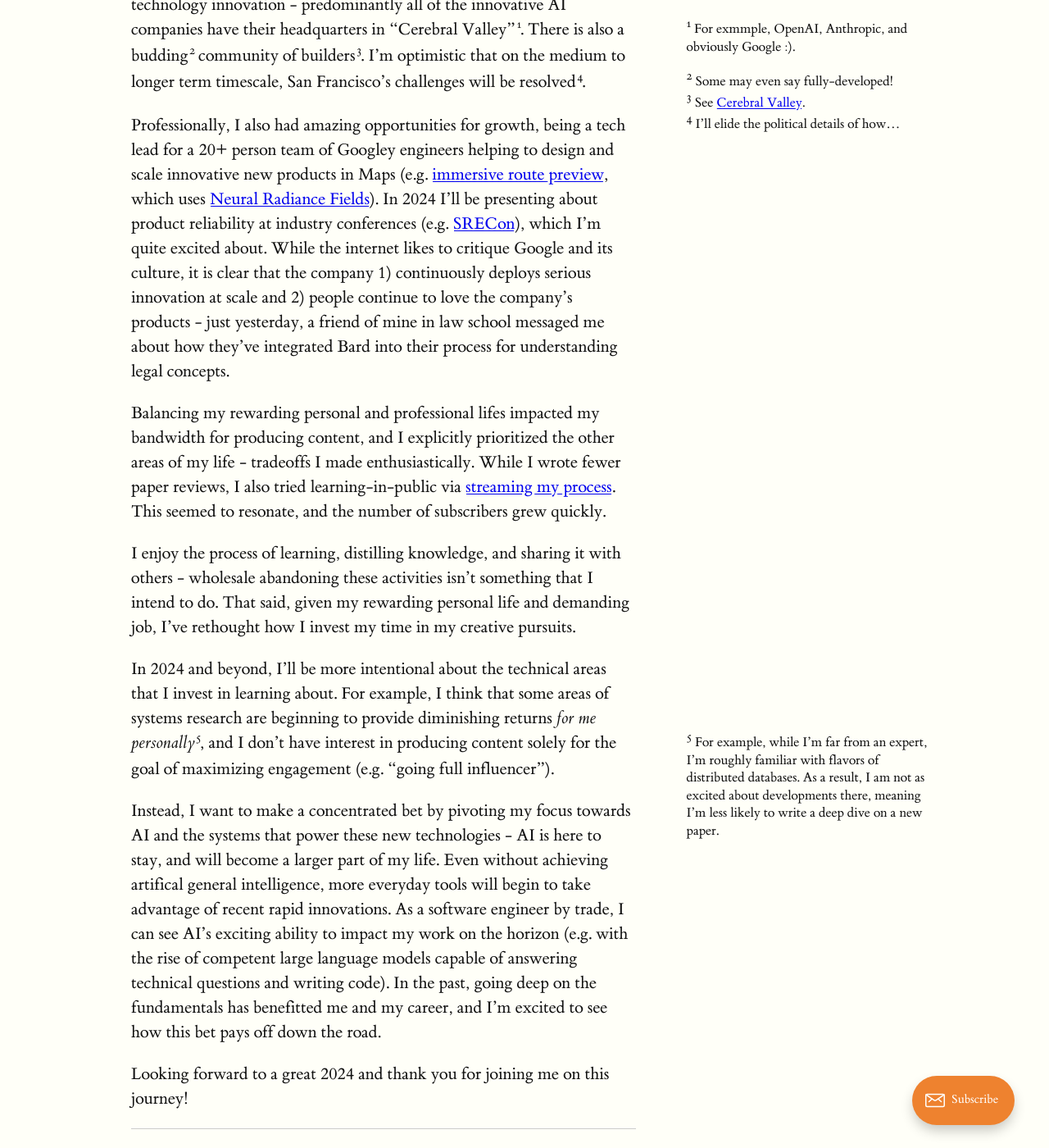
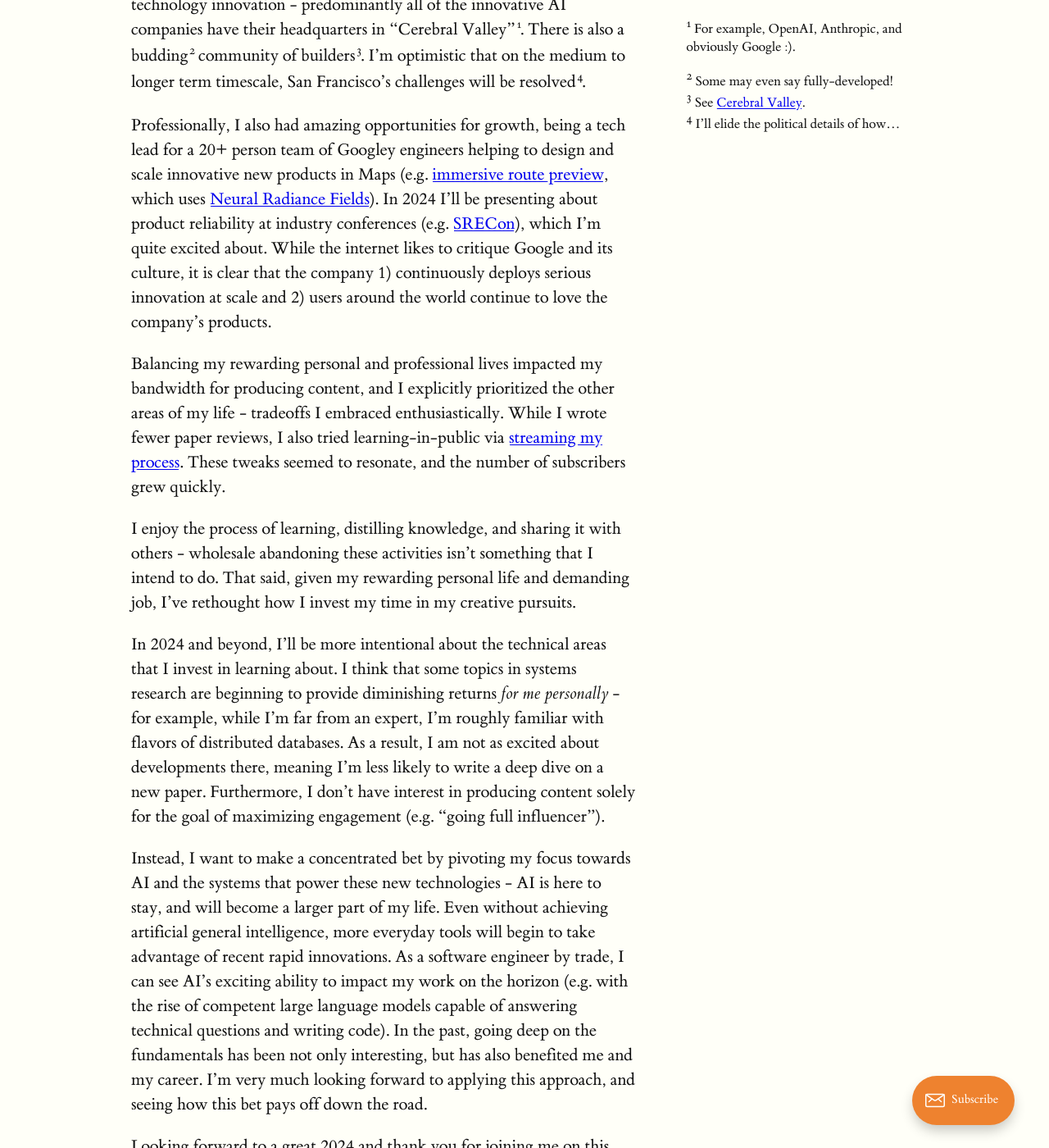
Before and after one commit to mlerner/mlerner.github.io, a Jekyll site: the page built from _posts/2023-12-27-2023-and-looking-forward-to-2024.md, in a window 1280 px wide and 1400 px high, scrolled down 705 px. Shown: the whole window at 82% size. Built offline with Jekyll 4.4.1, drawn with Linux system fonts in a browser that asks for light colours.

Commit message:
spelling

```diff
--- a/_posts/2023-12-27-2023-and-looking-forward-to-2024.md
+++ b/_posts/2023-12-27-2023-and-looking-forward-to-2024.md
@@ -8,16 +8,16 @@ A tradition of mine is to write a year end reflection, regardless of whether it
 
 2023 year was a great year, and I'd go so far as to say the best of my life so far.
 
-In my personal life, I celebrated an amazing first year of marriage, and bought a house in San Francisco. While the narrative of SF is that it is in a ["doomloop"](https://www.nytimes.com/2023/11/29/us/san-francisco-doom-loop.html), the Bay Area has remained the center of gravity for technology innovation - predominantly all of the innovative AI companies have their headquarters in "Cerebral Valley"{%sidenote 'hq' "For exmmple, OpenAI, Anthropic, and obviously Google :)." %}. There is also a budding{% sidenote "fully" "Some may even say fully-developed!"%} community of builders{% sidenote 'community' "See [Cerebral Valley](https://cerebralvalley.ai/)."%}. I'm optimistic that on the medium to longer term timescale, San Francisco's challenges will be resolved{% sidenote 'political' "I'll elide the political details of how..."%}.
+In my personal life, I celebrated an amazing first year of marriage, and bought a house in San Francisco. While the narrative of SF is that it is in a ["doomloop"](https://www.nytimes.com/2023/11/29/us/san-francisco-doom-loop.html), the Bay Area has remained the center of gravity for technology innovation - predominantly all of the innovative AI companies have their headquarters in "Cerebral Valley"{%sidenote 'hq' "For example, OpenAI, Anthropic, and obviously Google :)." %}. There is also a budding{% sidenote "fully" "Some may even say fully-developed!"%} community of builders{% sidenote 'community' "See [Cerebral Valley](https://cerebralvalley.ai/)."%}. I'm optimistic that on the medium to longer term timescale, San Francisco's challenges will be resolved{% sidenote 'political' "I'll elide the political details of how..."%}.
 
-Professionally, I also had amazing opportunities for growth, being a tech lead for a 20+ person team of Googley engineers helping to design and scale innovative new products in Maps (e.g. [immersive route preview](https://blog.google/products/maps/google-maps-immersive-view-routes/), which uses [Neural Radiance Fields](https://blog.research.google/2023/06/reconstructing-indoor-spaces-with-nerf.html)). In 2024 I'll be presenting about product reliability at industry conferences (e.g. [SRECon](https://twitter.com/micahlerner/status/1729603161646620797)), which I'm quite excited about. While the internet likes to critique Google and its culture, it is clear that the company 1) continuously deploys serious innovation at scale and 2) people continue to love the company's products - just yesterday, a friend of mine in law school messaged me about how they've integrated Bard into their process for understanding legal concepts.
+Professionally, I also had amazing opportunities for growth, being a tech lead for a 20+ person team of Googley engineers helping to design and scale innovative new products in Maps (e.g. [immersive route preview](https://blog.google/products/maps/google-maps-immersive-view-routes/), which uses [Neural Radiance Fields](https://blog.research.google/2023/06/reconstructing-indoor-spaces-with-nerf.html)). In 2024 I'll be presenting about product reliability at industry conferences (e.g. [SRECon](https://twitter.com/micahlerner/status/1729603161646620797)), which I'm quite excited about. While the internet likes to critique Google and its culture, it is clear that the company 1) continuously deploys serious innovation at scale and 2) users around the world continue to love the company's products.
 
-Balancing my rewarding personal and professional lifes impacted my bandwidth for producing content, and I explicitly prioritized the other areas of my life - tradeoffs I made enthusiastically. While I wrote fewer paper reviews, I also tried learning-in-public via [streaming my process](https://www.youtube.com/channel/UCPBFHwPU6wuw_tTKmu6TECw). This seemed to resonate, and the number of subscribers grew quickly.
+Balancing my rewarding personal and professional lives impacted my bandwidth for producing content, and I explicitly prioritized the other areas of my life - tradeoffs I embraced enthusiastically. While I wrote fewer paper reviews, I also tried learning-in-public via [streaming my process](https://www.youtube.com/channel/UCPBFHwPU6wuw_tTKmu6TECw). These tweaks seemed to resonate, and the number of subscribers grew quickly.
 
 I enjoy the process of learning, distilling knowledge, and sharing it with others - wholesale abandoning these activities isn't something that I intend to do. That said, given my rewarding personal life and demanding job, I've rethought how I invest my time in my creative pursuits.
 
-In 2024 and beyond, I'll be more intentional about the technical areas that I invest in learning about. For example, I think that some areas of systems research are beginning to provide diminishing returns _for me personally_{% sidenote 'systems' "For example, while I'm far from an expert, I'm roughly familiar with flavors of distributed databases. As a result, I am not as excited about developments there, meaning I'm less likely to write a deep dive on a new paper."%}, and I don't have interest in producing content solely for the goal of maximizing engagement (e.g. "going full influencer").
+In 2024 and beyond, I’ll be more intentional about the technical areas that I invest in learning about. I think that some topics in systems research are beginning to provide diminishing returns _for me personally_ - for example, while I’m far from an expert, I’m roughly familiar with flavors of distributed databases. As a result, I am not as excited about developments there, meaning I’m less likely to write a deep dive on a new paper. Furthermore, I don’t have interest in producing content solely for the goal of maximizing engagement (e.g. “going full influencer”).
 
-Instead, I want to make a concentrated bet by pivoting my focus towards AI and the systems that power these new technologies - AI is here to stay, and will become a larger part of my life. Even without achieving artifical general intelligence, more everyday tools will begin to take advantage of recent rapid innovations. As a software engineer by trade, I can see AI's exciting ability to impact my work on the horizon (e.g. with the rise of competent large language models capable of answering technical questions and writing code). In the past, going deep on the fundamentals has benefitted me and my career, and I'm excited to see how this bet pays off down the road.
+Instead, I want to make a concentrated bet by pivoting my focus towards AI and the systems that power these new technologies - AI is here to stay, and will become a larger part of my life. Even without achieving artificial general intelligence, more everyday tools will begin to take advantage of recent rapid innovations. As a software engineer by trade, I can see AI’s exciting ability to impact my work on the horizon (e.g. with the rise of competent large language models capable of answering technical questions and writing code). In the past, going deep on the fundamentals has been not only interesting, but has also benefited me and my career. I’m very much looking forward to applying this approach, and seeing how this bet pays off down the road.
 
 Looking forward to a great 2024 and thank you for joining me on this journey!
```
